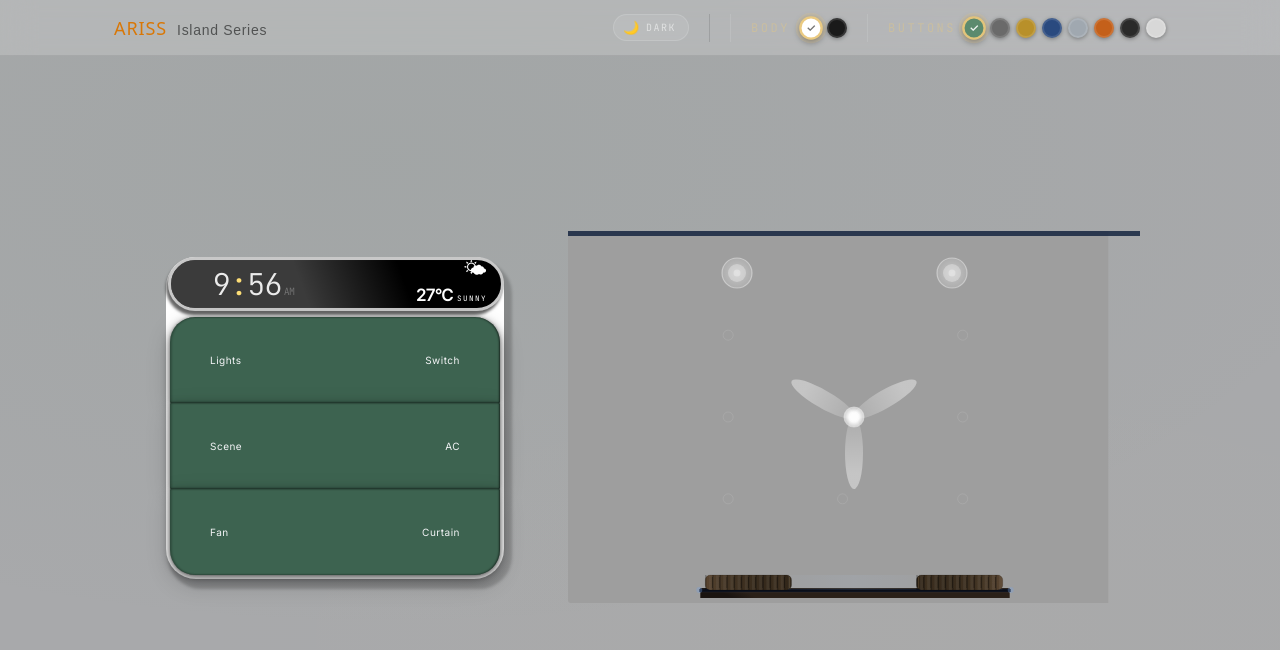
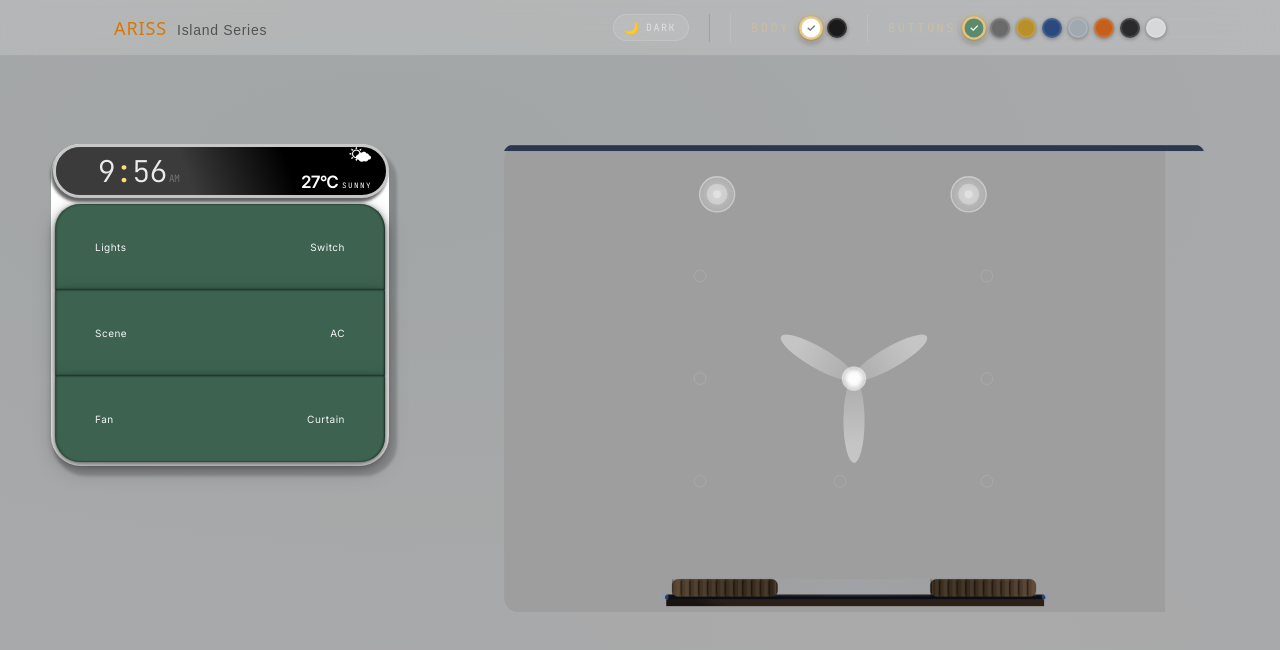
Before and after one commit to shaikhmoiz3010/ariss-island-series, a React (Vite) app: page / in a window 1280 px wide. Shown: the top 650 px of the page. Built offline with nearby package versions, Linux system fonts and the light colour scheme.

Commit message:
change the layout of the room

```diff
--- a/src/App.jsx
+++ b/src/App.jsx
@@ -82,9 +82,8 @@
           flexWrap: "wrap",
         }}>
           <SwitchPanel />
-          <div style={{display:"flex",flexDirection:"column",alignItems:"center"}}>
+<div style={{ maxWidth: '750px', width: '100%', margin: '0 auto', padding: '0 24px 80px' }}>
   <RoomLayout />
-            {/* <InfoPanel /> */}
 </div>
 
 
--- a/src/components/RoomLayout/RoomLayout.jsx
+++ b/src/components/RoomLayout/RoomLayout.jsx
@@ -27,11 +27,6 @@
     c.fillStyle = pool;
     c.beginPath(); c.arc(x,y,55+br*35,0,Math.PI*2); c.fill();
   }
-  c.strokeStyle = on?`rgba(${lr},${lg},${lb},0.90)`:'rgba(255,255,255,0.10)';
-  c.lineWidth = 1;
-  // c.beginPath(); c.arc(x,y,11,0,Math.PI*2); c.stroke();
-  // c.fillStyle = on?'#06080e':'rgba(0,0,0,0.55)';
-  // c.beginPath(); c.arc(x,y,8,0,Math.PI*2); c.fill();
   c.strokeStyle = on?`rgba(${lr},${lg},${lb},${0.75+br*0.25})`:'rgba(255,255,255,0.12)';
   c.lineWidth = on?2.4:0.8;
   c.beginPath(); c.arc(x,y,5,0,Math.PI*2); c.stroke();
@@ -52,6 +47,9 @@
 };
 
 const BG_IMAGE_URL = room;
+
+/* design size — all coordinates are authored at this size */
+const DW = 600, DH = 400;
 
 export default function RoomLayout() {
   const canvasRef    = useRef(null);
@@ -83,7 +81,7 @@
   useEffect(() => {
     const img = new Image();
     img.crossOrigin = 'anonymous';
-    img.onload = () => { bgImageRef.current = img; bgReadyRef.current = true; };
+    img.onload  = () => { bgImageRef.current = img; bgReadyRef.current = true; };
     img.onerror = () => { bgReadyRef.current = false; };
     img.src = BG_IMAGE_URL;
   }, []);
@@ -104,30 +102,29 @@
     const acMode = AC_MODES[acModeRef.current];
     const mc     = MODE_CFG[acMode] || MODE_CFG.COOL;
 
-    c.clearRect(0,0,W,H);
+    c.clearRect(0, 0, W, H);
 
-    const WALL = 14;
-    const WX=WALL, WY=WALL, WW=W-WALL*2, WH=H-WALL*2;
+    /* ── scale all drawing to 600×400 design space ── */
+    c.save();
+    c.scale(W / DW, H / DH);
 
+    const WALL = 1;
+    const WX=WALL, WY=WALL, WW=DW-WALL*2, WH=DH-WALL;
 
-
-    /* ── floor / background image ── */
+    /* ── background image ── */
     c.save();
-    rr(c,WX,WY,WW,WH,3); c.clip();
+    rr(c,WX,WY,WW,WH,12); c.clip();
 
     if (bgReadyRef.current && bgImageRef.current) {
       const img = bgImageRef.current;
-      const imgAR = img.width / img.height;
+      const imgAR  = img.width / img.height;
       const roomAR = WW / WH;
       let sx=22, sy=1, sw=img.width, sh=img.height;
       if (imgAR > roomAR) { sw = img.height * roomAR; sx = (img.width - sw) / 2; }
-      else                { sh = img.width / roomAR;  sy = (img.height - sh) / 2; }
+      else                { sh = img.width  / roomAR; sy = (img.height - sh) / 2; }
       c.drawImage(img, sx,sy,sw,sh, WX,WY,WW,WH);
-      const vig=c.createRadialGradient(WX+WW/2,WY+WH/2,WH*0.2,WX+WW/2,WY+WH/2,WH*0.75);
-      // vig.addColorStop(0,'rgba(0,0,0,0)'); vig.addColorStop(1,'rgba(0,0,0,0.20)');
-      c.fillStyle=vig; c.fillRect(WX,WY,WW,WH);
     } else {
-      const flG=c.createRadialGradient(WX+WW/2,WY+WH*0.45,0,WX+WW/2,WY+WH*0.45,WW*0.8);
+      const flG = c.createRadialGradient(WX+WW/2,WY+WH*0.45,0,WX+WW/2,WY+WH*0.45,WW*0.8);
       flG.addColorStop(0,'rgba(22,32,52,1)'); flG.addColorStop(1,'rgba(10,16,28,1)');
       c.fillStyle=flG; c.fillRect(WX,WY,WW,WH);
       c.strokeStyle=`rgba(255,255,255,${0.018+br*0.008})`; c.lineWidth=0.35;
@@ -135,75 +132,73 @@
       for(let y=WY;y<=WY+WH;y+=38){c.beginPath();c.moveTo(WX,y);c.lineTo(WX+WW,y);c.stroke();}
     }
 
+    /* light wash */
     if (br > 0) {
-      const ag=c.createRadialGradient(WX+WW/2,WY+WH*0.38,0,WX+WW/2,WY+WH*0.38,WW*0.75);
+      const ag = c.createRadialGradient(WX+WW/2,WY+WH*0.38,0,WX+WW/2,WY+WH*0.38,WW*0.75);
       ag.addColorStop(0,`rgba(${lr},${lg},${lb},${0.12*br})`);
       ag.addColorStop(0.5,`rgba(${lr},${lg},${lb},${0.04*br})`);
       ag.addColorStop(1,`rgba(${lr},${lg},${lb},0)`);
       c.fillStyle=ag; c.fillRect(WX,WY,WW,WH);
     }
     if (D.scene.on) {
-      const sg=c.createRadialGradient(WX+WW/2,WY+WH/2,0,WX+WW/2,WY+WH/2,WW*0.65);
+      const sg = c.createRadialGradient(WX+WW/2,WY+WH/2,0,WX+WW/2,WY+WH/2,WW*0.65);
       sg.addColorStop(0,'rgba(90,45,200,0.12)'); sg.addColorStop(1,'rgba(90,45,200,0)');
       c.fillStyle=sg; c.fillRect(WX,WY,WW,WH);
     }
-    c.restore();
+    c.restore(); /* end clip */
 
-    /* ── LED strips ── */
+    /* ── LED strip top ── */
     const sT=5, gS=50+br*44;
-    function ledStrip(side) {
+    const ledStrip = (side) => {
       let x1,y1,len;
-      const horiz=side==='top'||side==='bottom';
-      if (side==='top')   {x1=WX;y1=WY;len=WW;}
-      if (side==='bottom'){x1=WX;y1=WY+WH-sT;len=WW;}
-      if (side==='left')  {x1=WX;y1=WY;len=WH;}
-      if (side==='right') {x1=WX+WW-sT;y1=WY;len=WH;}
-      if (br>0){
+      const horiz = side==='top'||side==='bottom';
+      if (side==='top')    { x1=WX; y1=WY;        len=WW; }
+      if (side==='bottom') { x1=WX; y1=WY+WH-sT;  len=WW; }
+      if (side==='left')   { x1=WX; y1=WY;         len=WH; }
+      if (side==='right')  { x1=WX+WW-sT; y1=WY;  len=WH; }
+      if (br > 0) {
         let grad;
-        if (side==='top')   {grad=c.createLinearGradient(0,y1+sT,0,y1+sT+gS);grad.addColorStop(0,`rgba(${lr},${lg},${lb},${0.42*br})`);grad.addColorStop(0.35,`rgba(${lr},${lg},${lb},${0.14*br})`);grad.addColorStop(1,`rgba(${lr},${lg},${lb},0)`);c.fillStyle=grad;c.fillRect(x1,y1+sT,len,gS);}
-        if (side==='bottom'){grad=c.createLinearGradient(0,y1-gS,0,y1);grad.addColorStop(0,`rgba(${lr},${lg},${lb},0)`);grad.addColorStop(0.65,`rgba(${lr},${lg},${lb},${0.14*br})`);grad.addColorStop(1,`rgba(${lr},${lg},${lb},${0.42*br})`);c.fillStyle=grad;c.fillRect(x1,y1-gS,len,gS);}
-        if (side==='left')  {grad=c.createLinearGradient(x1+sT,0,x1+sT+gS,0);grad.addColorStop(0,`rgba(${lr},${lg},${lb},${0.36*br})`);grad.addColorStop(1,`rgba(${lr},${lg},${lb},0)`);c.fillStyle=grad;c.fillRect(x1+sT,y1,gS,len);}
-        if (side==='right') {grad=c.createLinearGradient(x1-gS,0,x1,0);grad.addColorStop(0,`rgba(${lr},${lg},${lb},0)`);grad.addColorStop(1,`rgba(${lr},${lg},${lb},${0.36*br})`);c.fillStyle=grad;c.fillRect(x1-gS,y1,gS,len);}
+        if (side==='top')    { grad=c.createLinearGradient(0,y1+sT,0,y1+sT+gS);   grad.addColorStop(0,`rgba(${lr},${lg},${lb},${0.42*br})`); grad.addColorStop(0.35,`rgba(${lr},${lg},${lb},${0.14*br})`); grad.addColorStop(1,`rgba(${lr},${lg},${lb},0)`); c.fillStyle=grad; c.fillRect(x1,y1+sT,len,gS); }
+        if (side==='bottom') { grad=c.createLinearGradient(0,y1-gS,0,y1);          grad.addColorStop(0,`rgba(${lr},${lg},${lb},0)`); grad.addColorStop(0.65,`rgba(${lr},${lg},${lb},${0.14*br})`); grad.addColorStop(1,`rgba(${lr},${lg},${lb},${0.42*br})`); c.fillStyle=grad; c.fillRect(x1,y1-gS,len,gS); }
+        if (side==='left')   { grad=c.createLinearGradient(x1+sT,0,x1+sT+gS,0);   grad.addColorStop(0,`rgba(${lr},${lg},${lb},${0.36*br})`); grad.addColorStop(1,`rgba(${lr},${lg},${lb},0)`); c.fillStyle=grad; c.fillRect(x1+sT,y1,gS,len); }
+        if (side==='right')  { grad=c.createLinearGradient(x1-gS,0,x1,0);          grad.addColorStop(0,`rgba(${lr},${lg},${lb},0)`); grad.addColorStop(1,`rgba(${lr},${lg},${lb},${0.36*br})`); c.fillStyle=grad; c.fillRect(x1-gS,y1,gS,len); }
       }
-      c.fillStyle=br>0?`rgba(${lr},${lg},${lb},0.92)`:'rgba(30,45,70,0.90)';
+      c.fillStyle = br>0 ? `rgba(${lr},${lg},${lb},0.92)` : 'rgba(30,45,70,0.90)';
       if (horiz) c.fillRect(x1,y1,len,sT); else c.fillRect(x1,y1,sT,len);
-      if (br>0){
-        c.fillStyle=`rgba(${lr},${lg},${lb},1)`;
-        const step=9; const cnt=Math.floor(len/step);
-        for(let i=0;i<cnt;i++){
+      if (br > 0) {
+        c.fillStyle = `rgba(${lr},${lg},${lb},1)`;
+        const step=9, cnt=Math.floor(len/step);
+        for (let i=0;i<cnt;i++) {
           const t=i*step+4;
           const dx=horiz?x1+t:x1+sT/2;
           const dy=horiz?y1+sT/2:y1+t;
-          c.beginPath();c.arc(dx,dy,0.9,0,Math.PI*2);c.fill();
+          c.beginPath(); c.arc(dx,dy,0.9,0,Math.PI*2); c.fill();
         }
       }
-    }
+    };
     ledStrip('top');
-    // ledStrip('bottom');
-    // ledStrip('left');
-    // ledStrip('right');
 
     /* ── lamps ── */
     const BX=WX+WW/2-73, BY=WY-10, BW=145;
     const lLX=BX-44, lRX=BX+BW+26, lY=BY+52;
-    [lLX,lRX].forEach(lx=>{
+    [lLX,lRX].forEach(lx => {
       if (D.pendant.on) {
-        const lg3=c.createRadialGradient(lx,lY,0,lx,lY,55);
+        const lg3 = c.createRadialGradient(lx,lY,0,lx,lY,55);
         lg3.addColorStop(0,'rgba(255,185,55,0.40)');
         lg3.addColorStop(0.4,'rgba(255,185,55,0.14)');
         lg3.addColorStop(1,'rgba(255,185,55,0)');
         c.fillStyle=lg3; c.beginPath(); c.arc(lx,lY,55,0,Math.PI*2); c.fill();
       }
-      const lampRG=c.createRadialGradient(lx,lY,0,lx,lY,16);
-      lampRG.addColorStop(0,D.pendant.on?'#c89828':'rgba(255,255,255,0.40)');
-      lampRG.addColorStop(1,D.pendant.on?'#906018':'rgba(255,255,255,0.15)');
+      const lampRG = c.createRadialGradient(lx,lY,0,lx,lY,16);
+      lampRG.addColorStop(0, D.pendant.on?'#c89828':'rgba(255,255,255,0.40)');
+      lampRG.addColorStop(1, D.pendant.on?'#906018':'rgba(255,255,255,0.15)');
       c.fillStyle=lampRG;
       c.strokeStyle=D.pendant.on?'rgba(255,200,65,0.65)':'rgba(255,255,255,0.40)'; c.lineWidth=1.2;
       c.beginPath(); c.arc(lx,lY,15,0,Math.PI*2); c.fill(); c.stroke();
       c.fillStyle=D.pendant.on?'#e8b838':'rgba(255,255,255,0.30)';
       c.beginPath(); c.arc(lx,lY,9,0,Math.PI*2); c.fill();
-      if (D.pendant.on){
-        const inner=c.createRadialGradient(lx,lY,0,lx,lY,9);
+      if (D.pendant.on) {
+        const inner = c.createRadialGradient(lx,lY,0,lx,lY,9);
         inner.addColorStop(0,'rgba(255,248,190,1)');
         inner.addColorStop(1,'rgba(200,150,50,0.3)');
         c.fillStyle=inner; c.beginPath(); c.arc(lx,lY,9,0,Math.PI*2); c.fill();
@@ -214,19 +209,19 @@
 
     /* ── downlights ── */
     [
-      [WX+WW*0.28,WY+WH*0.28],[WX+WW*0.69,WY+WH*0.28],
-      [WX+WW*0.28,WY+WH*0.50],[WX+WW*0.69,WY+WH*0.50],
-      [WX+WW*0.28,WY+WH*0.72],[WX+WW*0.69,WY+WH*0.72],
-      [WX+WW*0.48,WY+WH*0.72],
-    ].forEach(([x,y])=>drawDownlight(c,x,y,D.lights.on,br,lr,lg,lb));
+      [WX+WW*0.28, WY+WH*0.28], [WX+WW*0.69, WY+WH*0.28],
+      [WX+WW*0.28, WY+WH*0.50], [WX+WW*0.69, WY+WH*0.50],
+      [WX+WW*0.28, WY+WH*0.72], [WX+WW*0.69, WY+WH*0.72],
+      [WX+WW*0.48, WY+WH*0.72],
+    ].forEach(([x,y]) => drawDownlight(c,x,y,D.lights.on,br,lr,lg,lb));
 
     /* ── AC unit ── */
     const ACX=WX+WW-51, ACY=WY+WH*0.32, ACW=40, ACH=128;
-    const acOn=D.ac.on;
+    const acOn = D.ac.on;
     if (acOn) {
-      const [wr,wg,wb]=mc.w;
-      for (let i=0;i<6;i++){
-        const offset=((acWind*1.0+i*15)%95);
+      const [wr,wg,wb] = mc.w;
+      for (let i=0;i<6;i++) {
+        const offset = ((acWind*1.0+i*15)%95);
         const wx=ACX-4-offset, wy=ACY+18+i*13;
         const wLen=22+Math.sin((acWind*0.05+i*0.8))*8;
         const alpha=Math.max(0,0.65-offset/95*0.65);
@@ -235,119 +230,81 @@
         c.bezierCurveTo(wx-wLen*0.28,wy-4,wx-wLen*0.72,wy+4,wx-wLen,wy); c.stroke();
       }
       c.lineCap='butt';
-
-      const ledHalo=c.createRadialGradient(ACX+ACW-7,ACY+6,0,ACX+ACW-7,ACY+6,9);
+      const ledHalo = c.createRadialGradient(ACX+ACW-7,ACY+6,0,ACX+ACW-7,ACY+6,9);
       ledHalo.addColorStop(0,`rgba(${mc.w[0]},${mc.w[1]},${mc.w[2]},0.55)`);
       ledHalo.addColorStop(1,`rgba(${mc.w[0]},${mc.w[1]},${mc.w[2]},0)`);
       c.fillStyle=ledHalo; c.beginPath(); c.arc(ACX+ACW-7,ACY+6,9,0,Math.PI*2); c.fill();
       c.fillStyle=mc.led; c.beginPath(); c.arc(ACX+ACW-7,ACY+6,2.8,0,Math.PI*2); c.fill();
-
       c.font="700 10px 'JetBrains Mono',monospace"; c.textAlign='center';
       c.fillStyle=mc.temp; c.fillText(`${D.ac.temp}°`, ACX+ACW/2, ACY+ACH-10);
     }
 
     /* ── curtain ── */
-    const CX  = WX + WW * 0.24;
+    const CX  = WX + WW*0.24;
     const CY2 = WY + WH - 22;
-    const CW  = WW * 0.52;
+    const CW  = WW*0.52;
     const CH  = 15;
     const cO  = D.curtain.pos / 100;
 
-    /* valance box */
-    const valG = c.createLinearGradient(CX-1, CY2-10, CX-6, CY2);
-    valG.addColorStop(0, '#2a2018');
-    valG.addColorStop(1, '#1a1410');
-    c.fillStyle = valG;
-    c.fillRect(CX-5, CY2+7, CW+12, 10);
-    c.strokeStyle = 'rgba(255,255,255,0.06)'; c.lineWidth = 0.2;
-    c.strokeRect(CX-5, CY2+7, CW+12, 10);
-
-    /* track rod */
-    c.fillStyle = '#0a0e18';
-    c.fillRect(CX-6, CY2+8, CW+14, 3);
-    c.strokeStyle = 'rgba(120,160,220,0.18)'; c.lineWidth = 0.4;
-    c.strokeRect(CX-6, CY2+8, CW+14, 3);
-
+    /* valance */
+    const valG = c.createLinearGradient(CX-1,CY2-10,CX-6,CY2);
+    valG.addColorStop(0,'#2a2018'); valG.addColorStop(1,'#1a1410');
+    c.fillStyle=valG; c.fillRect(CX-5,CY2+7,CW+12,10);
+    c.strokeStyle='rgba(255,255,255,0.06)'; c.lineWidth=0.2;
+    c.strokeRect(CX-5,CY2+7,CW+12,10);
+    /* rod */
+    c.fillStyle='#0a0e18'; c.fillRect(CX-6,CY2+8,CW+14,3);
     /* end caps */
-    [[CX-6, CY2+9],[CX+CW+8, CY2+9]].forEach(([ex,ey])=>{
+    [[CX-6,CY2+9],[CX+CW+8,CY2+9]].forEach(([ex,ey]) => {
       c.fillStyle='rgba(120,160,220,0.35)';
       c.beginPath(); c.arc(ex,ey,3,0,Math.PI*2); c.fill();
     });
 
-    /* fabric panels — hanging ABOVE the rod */
-    const cpW    = (CW/2) * (1 - cO * 0.84);
-    const fabricY = CY2 - CH + 9;
+    const cpW    = (CW/2)*(1-cO*0.84);
+    const fabricY = CY2-CH+9;
 
     if (cpW > 3) {
       ['l','r'].forEach(side => {
         const cx2 = side==='l' ? CX : CX+CW-cpW;
-
-        /* fabric body */
-        const fabricG = c.createLinearGradient(cx2, fabricY, cx2+cpW, fabricY);
-        if (side==='l'){
-          fabricG.addColorStop(0.00,'#5a4530');
-          fabricG.addColorStop(0.15,'#4a3a28');
-          fabricG.addColorStop(0.40,'#3e3020');
-          fabricG.addColorStop(0.70,'#362a1c');
-          fabricG.addColorStop(0.88,'#3e3020');
-          fabricG.addColorStop(1.00,'#2a2014');
+        const fabricG = c.createLinearGradient(cx2,fabricY,cx2+cpW,fabricY);
+        if (side==='l') {
+          fabricG.addColorStop(0.00,'#5a4530'); fabricG.addColorStop(0.15,'#4a3a28');
+          fabricG.addColorStop(0.40,'#3e3020'); fabricG.addColorStop(0.70,'#362a1c');
+          fabricG.addColorStop(0.88,'#3e3020'); fabricG.addColorStop(1.00,'#2a2014');
         } else {
-          fabricG.addColorStop(0.00,'#2a2014');
-          fabricG.addColorStop(0.12,'#3e3020');
-          fabricG.addColorStop(0.30,'#362a1c');
-          fabricG.addColorStop(0.60,'#3e3020');
-          fabricG.addColorStop(0.85,'#4a3a28');
-          fabricG.addColorStop(1.00,'#5a4530');
+          fabricG.addColorStop(0.00,'#2a2014'); fabricG.addColorStop(0.12,'#3e3020');
+          fabricG.addColorStop(0.30,'#362a1c'); fabricG.addColorStop(0.60,'#3e3020');
+          fabricG.addColorStop(0.85,'#4a3a28'); fabricG.addColorStop(1.00,'#5a4530');
         }
-        c.fillStyle=fabricG;
-        rr(c,cx2,fabricY,cpW,CH,5); c.fill();
-
-        /* pleat folds */
-        const foldCount = Math.max(12, Math.floor(cpW/12));
-        const foldStep  = cpW / foldCount;
-        for (let fi=0; fi<foldCount; fi++){
+        c.fillStyle=fabricG; rr(c,cx2,fabricY,cpW,CH,5); c.fill();
+        const foldCount=Math.max(12,Math.floor(cpW/12));
+        const foldStep=cpW/foldCount;
+        for (let fi=0;fi<foldCount;fi++) {
           const fx=cx2+fi*foldStep, fw=foldStep;
           const shadowG=c.createLinearGradient(fx,0,fx+fw*0.35,0);
-          shadowG.addColorStop(0,'rgba(0,0,0,0.36)');
-          shadowG.addColorStop(1,'rgba(0,0,0,0)');
+          shadowG.addColorStop(0,'rgba(0,0,0,0.36)'); shadowG.addColorStop(1,'rgba(0,0,0,0)');
           c.fillStyle=shadowG; c.fillRect(fx,fabricY,fw*0.2,CH);
           const hlG=c.createLinearGradient(fx+fw*0.5,0,fx+fw,0);
-          // hlG.addColorStop(0,'rgba(255,255,255,0)');
-          hlG.addColorStop(0.6,'rgba(255,255,255,0.055)');
-          hlG.addColorStop(1,'rgba(255,255,255,0.02)');
+          hlG.addColorStop(0.6,'rgba(255,255,255,0.055)'); hlG.addColorStop(1,'rgba(255,255,255,0.02)');
           c.fillStyle=hlG; c.fillRect(fx+fw*0.5,fabricY,fw*0.5,CH);
-          if (fi>0){
+          if (fi>0) {
             c.strokeStyle='rgba(0,0,0,0.52)'; c.lineWidth=0.6;
             c.beginPath(); c.moveTo(fx,fabricY+2); c.lineTo(fx,fabricY+CH-2); c.stroke();
-            c.strokeStyle='rgba(255,255,255,0.05)'; c.lineWidth=0.4;
-            c.beginPath(); c.moveTo(fx+1,fabricY+2); c.lineTo(fx+1,fabricY+CH-2); c.stroke();
           }
         }
-
-        /* weave texture */
         c.strokeStyle='rgba(0,0,0,0.08)'; c.lineWidth=0.3;
-        for (let ty=fabricY+3; ty<fabricY+CH-2; ty+=3){
+        for (let ty=fabricY+3;ty<fabricY+CH-2;ty+=3) {
           c.beginPath(); c.moveTo(cx2+2,ty); c.lineTo(cx2+cpW-2,ty); c.stroke();
         }
-
-        /* leading edge */
         const edgeX = side==='l' ? cx2+cpW-2 : cx2+2;
         c.strokeStyle='rgba(180,150,100,0.22)'; c.lineWidth=1;
         c.beginPath(); c.moveTo(edgeX,fabricY+2); c.lineTo(edgeX,fabricY+CH-2); c.stroke();
-
-        /* outer border */
         c.strokeStyle='rgba(0,0,0,0.28)'; c.lineWidth=0.5;
         rr(c,cx2,fabricY,cpW,CH,5); c.stroke();
-
-        /* bottom hem */
-        // c.strokeStyle='rgba(180,150,100,0.20)'; c.lineWidth=1;
-        // c.beginPath(); c.moveTo(cx2+4,fabricY+CH-1); c.lineTo(cx2+cpW-4,fabricY+CH-1); c.stroke();
       });
-
-      /* light bleed through gap */
-      if (cO > 0.05) {
+      if (cO>0.05) {
         const gapX=CX+cpW, gapW=CW-cpW*2;
-        if (gapW>0){
+        if (gapW>0) {
           const gapG=c.createLinearGradient(gapX,0,gapX+gapW,0);
           gapG.addColorStop(0,'rgba(180,210,255,0.04)');
           gapG.addColorStop(0.5,'rgba(180,210,255,0.09)');
@@ -357,80 +314,128 @@
       }
     }
 
-
-
-
     /* ── fan ── */
     const FCX=WX+WW/2, FCY=WY+WH*0.50;
-    if (D.fan.speed>0){
-      for(let r=18;r<=18+D.fan.speed*8;r+=8){
+    if (D.fan.speed>0) {
+      for (let r=18;r<=18+D.fan.speed*8;r+=8) {
         c.strokeStyle=`rgba(80,150,255,${Math.max(0,0.06-r*0.001)})`; c.lineWidth=0.4;
         c.beginPath(); c.arc(FCX,FCY,r,0,Math.PI*2); c.stroke();
       }
     }
     c.save(); c.translate(FCX,FCY); c.rotate(fa*Math.PI/180);
-    [60,180,300].forEach(a=>{
+    [60,180,300].forEach(a => {
       c.save(); c.rotate(a*Math.PI/180);
       const bG=c.createLinearGradient(0,-56,0,4);
       bG.addColorStop(0,D.fan.speed>0?'rgba(255,255,255,0.42)':'rgba(255,255,255,0.40)');
-      bG.addColorStop(1,D.fan.speed>0?'rgba(255,255,255,0.12)':'rgba(255,255,255,0.12)');
+      bG.addColorStop(1,'rgba(255,255,255,0.12)');
       c.fillStyle=bG; c.strokeStyle='rgba(255,255,255,0.02)'; c.lineWidth=0.4;
       c.beginPath(); c.ellipse(0,-36,9,36,0,1,Math.PI*3); c.fill(); c.stroke();
       c.restore();
     });
     c.restore();
     const hubG=c.createRadialGradient(FCX,FCY,5,FCX,FCY,13);
-    hubG.addColorStop(0,D.fan.speed>0?'rgba(255,255,255,0.95)':'rgba(255,255,255,0.95)');
-    hubG.addColorStop(1,D.fan.speed>0?'rgba(255,255,255,0.10)':'rgba(255,255,255,0.10)');
+    hubG.addColorStop(0,'rgba(255,255,255,0.95)');
+    hubG.addColorStop(1,'rgba(255,255,255,0.10)');
     c.fillStyle=hubG;
-    c.strokeStyle=D.fan.speed>0?'rgba(255,255,255,0.40)':'rgba(255,255,255,0.40)'; c.lineWidth=1.1;
+    c.strokeStyle='rgba(255,255,255,0.40)'; c.lineWidth=1.1;
     c.beginPath(); c.arc(FCX,FCY,10,0,Math.PI*2); c.fill(); c.stroke();
-    c.fillStyle=D.fan.speed>0?'rgba(255,255,255,0.55)':'rgba(255,255,255,0.55)';
+    c.fillStyle='rgba(255,255,255,0.55)';
     c.beginPath(); c.arc(FCX,FCY,4,0,Math.PI*2); c.fill();
+
+    /* ── end scale ── */
+    c.restore();
 
   }, []);
 
-  /* animation loop */
-  useEffect(()=>{
+  /* ── click handler — maps back to 600×400 design space ── */
+  const handleClick = useCallback((e) => {
+    const cv = canvasRef.current;
+    if (!cv) return;
+    const rect = cv.getBoundingClientRect();
+    const mx = (e.clientX - rect.left) * (DW / rect.width);
+    const my = (e.clientY - rect.top)  * (DH / rect.height);
+
+    const WALL=1, WX=WALL, WY=WALL, WW=DW-WALL*2, WH=DH-WALL;
+    const BX=WX+WW/2-73, BY=WY-10, BW=145, BH=200;
+    const lLX=BX-44, lRX=BX+BW+26, lY=BY+52;
+    const ACX=WX+WW-51, ACY=WY+WH*0.32, ACW=40, ACH=128;
+    const FCX=WX+WW/2, FCY=WY+WH*0.50;
+    const CCX=WX+WW*0.24, CCY=WY+WH-22, CCW=WW*0.52, CCH=15;
+    const d=(x1,y1,x2,y2)=>Math.sqrt((x1-x2)**2+(y1-y2)**2);
+    const DL=[
+      [WX+WW*0.28,WY+WH*0.28],[WX+WW*0.69,WY+WH*0.28],
+      [WX+WW*0.28,WY+WH*0.50],[WX+WW*0.69,WY+WH*0.50],
+      [WX+WW*0.28,WY+WH*0.72],[WX+WW*0.69,WY+WH*0.72],
+      [WX+WW*0.48,WY+WH*0.72],
+    ];
+
+    if (my>WY&&my<WY+20&&mx>WX&&mx<WX+WW)        { toggleDimmer(0); return; }
+    if (DL.some(([x,y])=>d(mx,my,x,y)<20))         { toggleDimmer(0); return; }
+    if (d(mx,my,lLX,lY)<24||d(mx,my,lRX,lY)<24)   { toggleRelay(1);  return; }
+    if (mx>BX&&mx<BX+BW&&my>BY&&my<BY+BH)          { toggleScene(2);  return; }
+    if (mx>ACX-14&&mx<ACX+ACW&&my>ACY&&my<ACY+ACH) {
+      mx < ACX+ACW/2
+        ? toggleAC(3)
+        : (acModeRef.current=(acModeRef.current+1)%AC_MODES.length, cycleACFanSpd(3));
+      return;
+    }
+    if (mx>CCX&&mx<CCX+CCW&&my>CCY-CCH&&my<CCY+20) { toggleCurtain(5); return; }
+    if (d(mx,my,FCX,FCY)<24)                         { toggleFan(4);    return; }
+  }, [toggleDimmer,toggleRelay,toggleScene,toggleFan,toggleAC,toggleCurtain,cycleACFanSpd]);
+
+  /* ── animation loop ── */
+  useEffect(() => {
     let raf;
-    const loop=()=>{
-      if (S.current.fan?.speed>0)
-        fanAngleRef.current=(fanAngleRef.current+S.current.fan.speed*3)%360;
+    const loop = () => {
+      if (S.current.fan?.speed > 0)
+        fanAngleRef.current = (fanAngleRef.current + S.current.fan.speed * 3) % 360;
       if (S.current.ac?.on)
-        acWindRef.current=(acWindRef.current+1.2)%360;
+        acWindRef.current = (acWindRef.current + 1.2) % 360;
       draw();
-      raf=requestAnimationFrame(loop);
+      raf = requestAnimationFrame(loop);
     };
-    raf=requestAnimationFrame(loop);
-    return ()=>cancelAnimationFrame(raf);
-  },[draw]);
+    raf = requestAnimationFrame(loop);
+    return () => cancelAnimationFrame(raf);
+  }, [draw]);
 
-  /* resize */
-  useEffect(()=>{
-    const el=containerRef.current;
+  /* ── resize observer ── */
+  useEffect(() => {
+    const el = containerRef.current;
     if (!el) return;
-    const ro=new ResizeObserver(()=>{
-      const cv=canvasRef.current;
-      if (!cv) return;
-      cv.width=el.clientWidth;
-      cv.height=el.clientHeight;
-      draw();
+    const ro = new ResizeObserver(entries => {
+      for (const entry of entries) {
+        const { width, height } = entry.contentRect;
+        const cv = canvasRef.current;
+        if (!cv) return;
+        cv.width  = Math.round(width);
+        cv.height = Math.round(height);
+        draw();
+      }
     });
     ro.observe(el);
-    return ()=>ro.disconnect();
-  },[draw]);
-
+    return () => ro.disconnect();
+  }, [draw]);
 
   return (
     <div
-      className="-m-10 flex items-center justify-center"
       ref={containerRef}
-      style={{width:'600px',height:'400px',borderRadius:'1px',overflow:'hidden'}}
+      style={{
+        width: '100%',
+        aspectRatio: '3 / 2',
+        borderRadius: '12px',
+        overflow: 'hidden',
+        position: 'relative',
+      }}
     >
       <canvas
         ref={canvasRef}
-        // onClick={handleClick}
-        style={{display:'block',width:'600px',height:'400px',cursor:'pointer'}}
+        onClick={handleClick}
+        style={{
+          display: 'block',
+          width: '100%',
+          height: '100%',
+          cursor: 'pointer',
+        }}
       />
     </div>
   );
```
